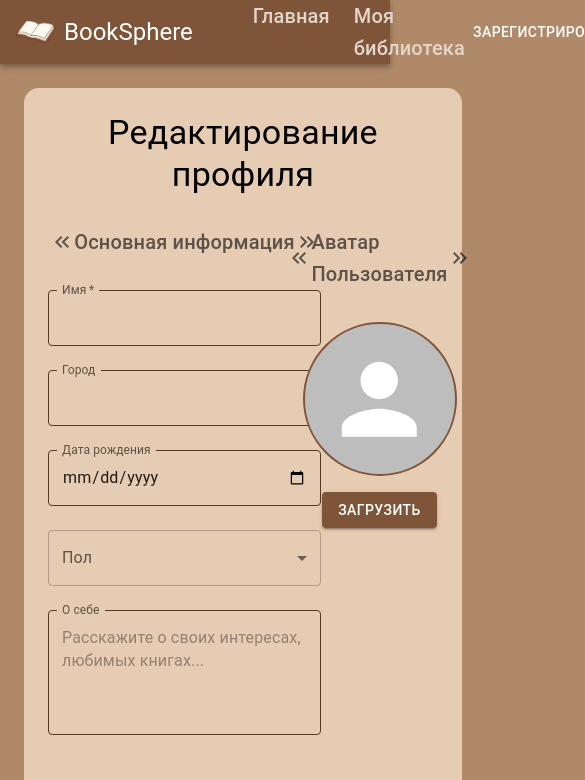
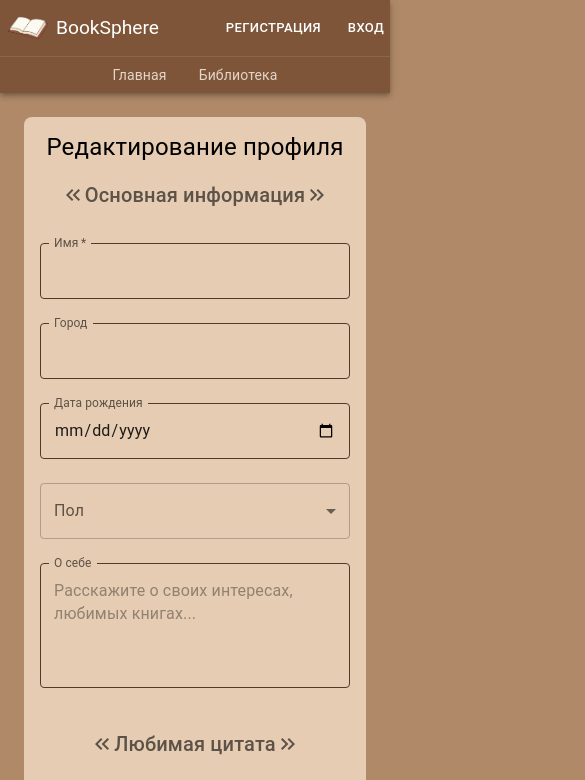
Before and after one commit to Lilligg/bookSphere, a React (Vite) app: page /EditingProfile in a window 390 px wide. Shown: the top 780 px of the page, 585 px wide, since content can reach past the window. Built offline with nearby package versions, Linux system fonts and the light colour scheme.

Commit message:
адаптив

```diff
--- a/src/components/bookCard/tabsBook/PersonagesTabs.jsx
+++ b/src/components/bookCard/tabsBook/PersonagesTabs.jsx
@@ -79,7 +79,7 @@ const PersonagesTabs = ({ currentBook }) => {
     const statusOptions = [...new Set(currentBook.personages.map(p => p.characterStatus))];
 
     return (
-        <Box sx={{ display: 'flex', flexDirection: { xs: 'column', md: 'row' }, gap: 3 }}>
+        <Box sx={{ display: 'flex', flexDirection: { xs: 'column-reverse', md: 'row' }, gap: 3 }}>
             <Box sx={{ flex: 3 }}>
                 <Grid container spacing={3}>
                     {(listPerson || currentBook.personages).map((personage) => (
--- a/src/components/navigation/Navigation.jsx
+++ b/src/components/navigation/Navigation.jsx
@@ -2,7 +2,7 @@ import {
     AppBar,
     Box, Button, Stack,
     Toolbar,
-    Typography
+    Typography, useMediaQuery, useTheme
 } from "@mui/material";
 import logo from "./../../assets/logo.png"
 import { Link } from "react-router-dom"
@@ -10,12 +10,28 @@ import UserMenu from "./UserMenu.jsx";
 import {useSelector} from "react-redux";
 
 const Navigation = () => {
-    const { isAuth  } = useSelector((state) => state.user);
+    const { isAuth } = useSelector((state) => state.user);
+    const theme = useTheme();
+    const isMobile = useMediaQuery(theme.breakpoints.down('md'));
 
     const renderAuthButtons = () => (
         <>
-            <Link to="/Registration"><Button style={{ color: 'white' }}>Зарегистрироваться</Button></Link>
-            <Link to="/Authorization"><Button style={{ color: 'white' }}>Войти</Button></Link>
+            <Link to="/Registration">
+                <Button
+                    style={{ color: 'white' }}
+                    size={isMobile ? "small" : "medium"}
+                >
+                    {isMobile ? "Регистрация" : "Зарегистрироваться"}
+                </Button>
+            </Link>
+            <Link to="/Authorization">
+                <Button
+                    style={{ color: 'white' }}
+                    size={isMobile ? "small" : "medium"}
+                >
+                    Вход
+                </Button>
+            </Link>
         </>
     );
 
@@ -24,18 +40,32 @@ const Navigation = () => {
             <Toolbar sx={{
                 maxWidth: 1200,
                 width: '100%',
-                margin: '0 auto'
+                margin: '0 auto',
+                padding: { xs: '0 8px', sm: '0 8px' }
             }}>
                 <Box
                     component="img"
                     src={logo}
                     alt="Логотип"
-                    sx={{ width: 40, height: 'auto', mr: 1}}
+                    sx={{
+                        width: 40,
+                        height: 'auto',
+                        mr: 1,
+                        display: 'block'
+                    }}
                 />
-                <Typography variant="h5">
+
+                <Typography
+                    variant="h5"
+                    sx={{
+                        fontSize: { xs: '1.2rem', sm: '1.5rem' },
+                        mr: { xs: 1, sm: 0 }
+                    }}
+                >
                     BookSphere
                 </Typography>
 
+                {!isMobile && (
                     <Stack direction="row" spacing={3} marginLeft="60px">
                         <Box
                             component={Link}
@@ -52,13 +82,53 @@ const Navigation = () => {
                             <Typography variant="h6" color="#e3d5ca">Моя библиотека</Typography>
                         </Box>
                     </Stack>
+                )}
 
-                <Box sx={{ ml: 'auto', display: 'flex', gap: 2 }}>
-                    {isAuth ? <UserMenu/> : renderAuthButtons()}
+                <Box sx={{
+                    ml: 'auto',
+                    display: 'flex',
+                    gap: { xs: 1, sm: 2 }
+                }}>
+                    {isAuth ? (
+                        <UserMenu isMobile={isMobile} />
+                    ) : (
+                        renderAuthButtons()
+                    )}
                 </Box>
             </Toolbar>
+
+            {/* Мобильное меню */}
+            {isMobile && (
+                <Box sx={{
+                    display: 'flex',
+                    justifyContent: 'center',
+                    padding: '8px 0',
+                    borderTop: '1px solid rgba(255, 255, 255, 0.1)'
+                }}>
+                    <Box
+                        component={Link}
+                        to="/HomePage"
+                        sx={{
+                            textDecoration: "none",
+                            margin: '0 16px'
+                        }}
+                    >
+                        <Typography variant="body2" color="#e3d5ca">Главная</Typography>
+                    </Box>
+                    <Box
+                        component={Link}
+                        to="/ListBooks"
+                        sx={{
+                            textDecoration: "none",
+                            margin: '0 16px'
+                        }}
+                    >
+                        <Typography variant="body2" color="#e3d5ca">Библиотека</Typography>
+                    </Box>
+                </Box>
+            )}
         </AppBar>
     )
 }
 
-export default Navigation
+export default Navigation;
--- a/src/components/userProfile/InformationUser.jsx
+++ b/src/components/userProfile/InformationUser.jsx
@@ -12,7 +12,6 @@ const {user} = useSelector((state) => state.user);
 
     return (
         <Box sx={{
-            width: '100%',
             backgroundColor: '#E6CCB2',
             borderRadius: '10px',
             p: 3,
--- a/src/components/userProfile/PersonalInformation.jsx
+++ b/src/components/userProfile/PersonalInformation.jsx
@@ -15,7 +15,7 @@ const PersonalInformation = () => {
 
     return (
         <Box sx={{ width: '100%', marginBottom: "30px" }}>
-            <Box display="flex" flexDirection="row" gap={4}>
+            <Box display="flex" flexDirection={{ xs: 'column', sm: "row" }} gap={4}>
                 <Avatar
                     src={user.avatar}
                     sx={{
@@ -23,10 +23,11 @@ const PersonalInformation = () => {
                         height: 250,
                         border: '2px solid',
                         borderColor: 'white',
+                        alignSelf: 'center',
                     }}
                 />
 
-                <Box sx={{ display: 'flex', flexDirection: 'column', flexGrow: 1 }}>
+                <Box sx={{ display: 'flex', flexDirection: 'column', flexGrow: 1, alignItems: {xs: 'center', sm: 'flex-start'} }}>
                     <Box>
                         <Typography
                             variant="h2"
--- a/src/main.jsx
+++ b/src/main.jsx
@@ -22,7 +22,15 @@ createRoot(document.getElementById('root')).render(
           <PersistGate loading={null} persistor={persistor}>
               <BrowserRouter>
                   <Navigation />
-                  <Box sx={{ maxWidth: 1200, width: '100%', margin: '0 auto', padding: 3 }}>
+                  <Box
+                      sx={{
+                          maxWidth: 1200,
+                          width: '100%',
+                          margin: '0 auto',
+                          padding: { xs: 2, sm: 3 },
+                          boxSizing: 'border-box'
+                      }}
+                  >
                       <Routes>
                           <Route path="/" element={<HomePage />} />
                           <Route path="/UserProfile" element={<UserProfile/>} />
--- a/src/pages/EditingProfile.jsx
+++ b/src/pages/EditingProfile.jsx
@@ -55,7 +55,7 @@ const EditingProfile = () => {
         const { value } = e.target;
         setFormData(prev => ({
             ...prev,
-            [name]: Array.isArray(value) ? value : [value] // сохраняем массив значений
+            [name]: Array.isArray(value) ? value : [value]
         }));
     };
 
@@ -65,13 +65,34 @@ const EditingProfile = () => {
     };
 
     return (
-        <Box sx={{ width: "100%", mx: 'auto', p: 3, backgroundColor: '#E6CCB2', borderRadius: '15px' }}>
-            <Typography variant="h4" align="center">
+        <Box  backgroundColor = '#E6CCB2'
+              padding={{xs: 2, sm: 3}}
+              sx={{
+                  borderRadius: { xs: 2, sm: 3 },
+                  margin: { xs: 1, sm: 2 }
+              }}
+        >
+            <Typography
+                variant="h4"
+                align="center"
+                sx={{
+                    fontSize: { xs: '1.5rem', sm: '2rem' },
+                    mb: { xs: 2, sm: 3 }
+                }}
+            >
                 Редактирование профиля
             </Typography>
 
-        <Box display="flex" flexDirection="row" marginTop="30px">
-            <Box sx={{ width: "70%"}}>
+            <Box display="flex"
+                 flexDirection={{xs: "column", md: "row"}}
+
+            >
+                <Box
+                    sx={{
+                        width: { xs: "100%", md: "70%" },
+                        pr: { md: 2 }
+                    }}
+                >
                 {EDITING_PROFILE_FIELD_GROUPS.map((group, index) => (
                     <FieldEditingForm
                         key={index}
@@ -83,13 +104,14 @@ const EditingProfile = () => {
                 ))}
 
                 </Box>
-            <Box display="flex" justifyContent="center" sx={{ width: "30%"}}>
+                <Box display="flex" justifyContent="center">
                     <AddAvatar
                         title = "Аватар Пользователя"
                         type = "typeUser"
                     />
                 </Box>
             </Box>
+
             <Button
                 variant="contained"
                 fullWidth
--- a/src/pages/ListBooks.jsx
+++ b/src/pages/ListBooks.jsx
@@ -107,7 +107,10 @@ const ListBooks = () => {
                     />
                 {/*Боковая панель*/}
                     <Box
-                        width="20%"
+                        sx={{
+                            width: { xs: "30%", md: "20%" },
+                            top: { xs: 0, md: 'auto' },
+                        }}
                     >
                         <Button
                             fullWidth
```
Also changed, not shown: src/components/bookCard/BookInfo.jsx (+7 -6 lines), src/components/bookCard/tabsBook/QuoteTabs.jsx (+17 -7 lines), src/pages/EditingBook.jsx (+18 -8 lines). Lines whose indentation alone changed are shown as unchanged.
